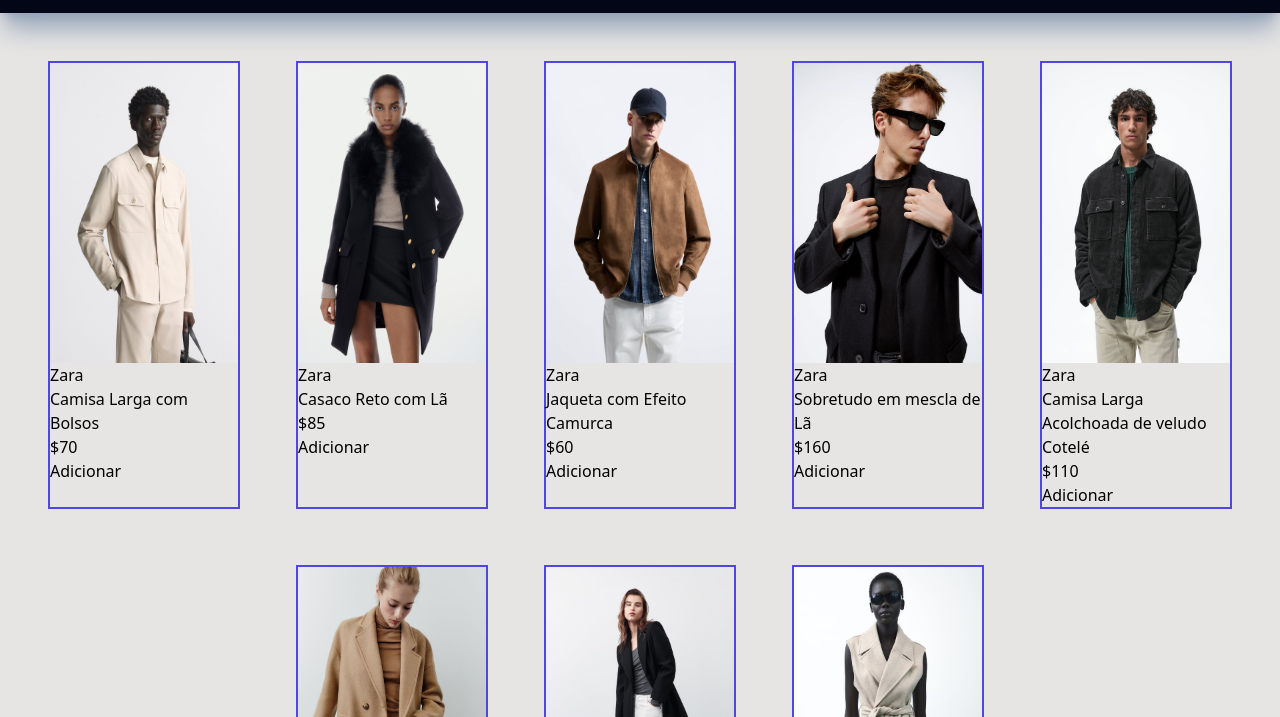
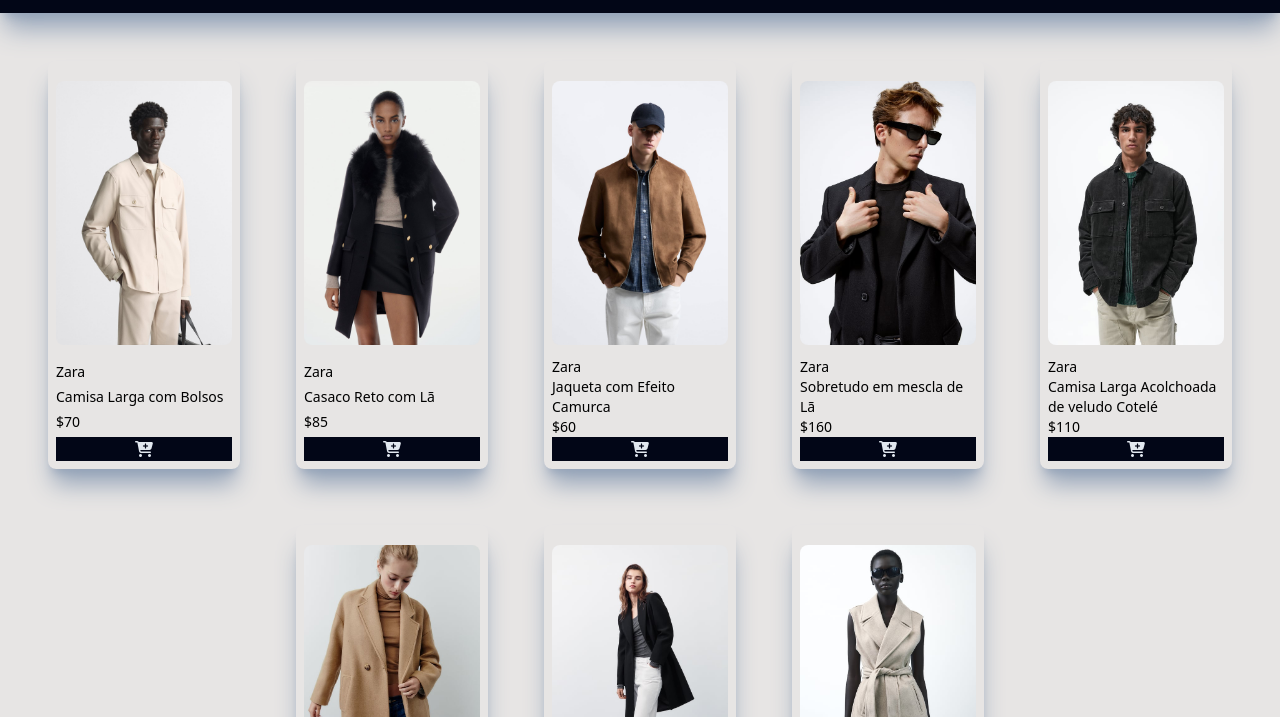
Before and after one commit to wilhamoreira/E-commerce-js, a website built with Vite: page index.html in a window 1280 px wide. Shown: the part 83-800 px from the top of the page. Built offline with nearby package versions, Linux system fonts and the light colour scheme.

Commit message:
Aula 03 Adicionando funções ao carrinho - adicionando itens ao carrinho

```diff
--- a/index.html
+++ b/index.html
@@ -8,22 +8,23 @@
   <link rel="stylesheet" href="https://cdnjs.cloudflare.com/ajax/libs/font-awesome/6.4.2/css/all.min.css" integrity="sha512-z3gLpd7yknf1YoNbCzqRKc4qyor8gaKU1qmn+CShxbuBusANI9QpRohGBreCFkKxLhei6S9CQXFEbbKuqLg0DA==" crossorigin="anonymous" referrerpolicy="no-referrer" />
 </head>
 <body class="bg-stone-200 flex flex-col">
-  <section id="carrinho" class="fixed top-0 right-[-360px] bg-slate-950 h-screen w-[360px] text-slate-200 z-50">
+  <!-- Carrinho -->
+  <section id="carrinho" class="fixed top-0 right-[-360px] bg-slate-950 h-screen w-[360px] text-slate-200 z-50 duration-200 border-l border-slate-200 p-5 flex flex-col justify-between">
     <div id="cabecalho-carrinho" class="flex justify-between m-4">
       <p>Meu carrinho</p>
       <button id="fechar-carrinho"><i class="fa-solid fa-circle-xmark"></i></button>
     </div>
+    <!-- adiciona produto no carrinho -->
     <section id="produtos-carrinho">
-      <p>Camisa larga com bolsos</p>
-      <p>Casaco reto com Lã</p>
-      <p>Jaqueta com efeito camurça</p>
+
     </section>
-    <p id="preco-total">$200</p>
+
+
     <button class="bg-slate-200 text-slate-900 p-1">Finalizar compra</button>
   </section>
 
   <!-- Cabeçario -->
-  <header class="flex bg-slate-950 justify-between px-8 py-4 sticky top-0  shadow-xl shadow-slate-400 text-xl">
+  <header class="flex bg-slate-950 justify-between px-8 py-4 sticky top-0 z-10 shadow-xl shadow-slate-400 text-xl">
     <img src="./assets/logo/hashtag.svg" alt="Logo do Magazine Hashtah" class="h-16 p-2">
     <div  class="text-slate-200 flex gap-2 items-end mx-2">
       <button id="abrir-carrinho" class="mx-2"><i class="fa-solid fa-cart-shopping"></i></button>
--- a/main.js
+++ b/main.js
@@ -1,82 +1,7 @@
+import { renderizarCatalago } from "./src/cartaoProduto"
 import { inicializarCarrinho } from "./src/menuCarrinho"
-const catalago = [
-{
-    id: 1,
-    marca: "Zara",
-    nome: "Camisa Larga com Bolsos",
-    preco: 70,
-    imagem: "product-1.jpg",
-    feminino: false
-},
-{
-    id: 2,
-    marca: "Zara",
-    nome: "Casaco Reto com Lã",
-    preco: 85,
-    imagem: "product-2.jpg",
-    feminino: true
-},
-{
-    id: 3,
-    marca: "Zara",
-    nome: "Jaqueta com Efeito Camurca",
-    preco: 60,
-    imagem: "product-3.jpg",
-    feminino: false
-},
-{
-    id: 4,
-    marca: "Zara",
-    nome: "Sobretudo em mescla de Lã",
-    preco: 160,
-    imagem: "product-4.jpg",
-    feminino: false
-},
-{
-    id: 5,
-    marca: "Zara",
-    nome: "Camisa Larga Acolchoada de veludo Cotelé",
-    preco: 110,
-    imagem: "product-5.jpg",
-    feminino: false
-},
-{
-    id: 6,
-    marca: "Zara",
-    nome: "Casaco de lã com Botões",
-    preco: 170,
-    imagem: "product-6.jpg",
-    feminino: true
-},
-{
-    id: 7,
-    marca: "Zara",
-    nome: "Casaco com Botões",
-    preco: 170,
-    imagem: "product-7.jpg",
-    feminino: true
-},
-{
-    id: 8,
-    marca: "Zara",
-    nome: "Colete Comprido com Cinyo",
-    preco: 88,
-    imagem: "product-8.jpg",
-    feminino: true
-}
-]
 
-for (const produtoCatalago of catalago ){
 
-    const cartaoProduto = `<div class="border-solid border-2 border-indigo-600 w-48 m-2" id="card-produto-${produtoCatalago.id}">
-    <img src="./assets/img/${produtoCatalago.imagem}" alt="Produto" style="height: 300px;">
-    <p class='marca'>${produtoCatalago.marca}</p>
-    <p>${produtoCatalago.nome}</p>
-    <p>$${produtoCatalago.preco}</p>
-    <button>Adicionar</button>
-    </div>`
 
-    document.getElementById("container-produto").innerHTML += cartaoProduto
-}
-
+renderizarCatalago()
 inicializarCarrinho()
--- /dev/null
+++ b/src/cartaoProduto.js
@@ -0,0 +1,26 @@
+import { adicionarAoCarrinho } from "./menuCarrinho"
+import { catalago } from "./utilidades"
+export function renderizarCatalago(){
+
+    for (const produtoCatalago of catalago ){
+
+        const cartaoProduto = `<div class="border-solid shadow-xl shadow-slate-400 rounded-lg w-48 m-2 flex flex-col justify-between p-2 group" id="card-produto-${produtoCatalago.id}">
+        <img
+            src="./assets/img/${produtoCatalago.imagem}"
+            class="group-hover:scale-110 duration-300 my-3 rounded-lg"
+            alt="Produto"
+        />
+        <p class='text-sm'>${produtoCatalago.marca}</p>
+        <p class='text-sm'>${produtoCatalago.nome}</p>
+        <p class='text-sm'>$${produtoCatalago.preco}</p>
+        <button id='adicionar-${produtoCatalago.id}' class="bg-slate-950 text-slate-200 flex justify-center p-1 hover:bg-slate-700"><i class="fa-solid fa-cart-plus"></i></button>
+        </div>`
+
+        document.getElementById("container-produto").innerHTML += cartaoProduto
+
+    }
+
+    for(const produtoCatalago of catalago){
+        document.getElementById(`adicionar-${produtoCatalago.id}`).addEventListener("click", () => adicionarAoCarrinho(produtoCatalago.id))
+    }
+}
--- a/src/menuCarrinho.js
+++ b/src/menuCarrinho.js
@@ -1,3 +1,4 @@
+import { catalago } from "./utilidades"
 function abrirCarrinho(){
     document.getElementById("carrinho").classList.remove("right-[-360px]")
     document.getElementById("carrinho").classList.add("right-[-0px]")
@@ -15,3 +16,20 @@
     botaoFecharCarrinho.addEventListener("click", fecharCarrinho)
     botaoAbrirCarrinho.addEventListener("click", abrirCarrinho)
 }
+
+export function adicionarAoCarrinho(idProduto){
+    const produto = catalago.find((p) => p.id ===idProduto)
+    const containerProdutosCarrinho = document.getElementById('produtos-carrinho')
+    const cartaoProdutoCarrinho = `
+      <article  class="flex bg-slate-100 rounded-lg p-1 relative">
+        <button id="fechar-carrinho" class="absolute top-0 right-2"><i class="fa-solid fa-circle-xmark text-slate-500 hover:text-slate-800"></i></button>
+        <img src="./assets/img/${produto.imagem}" alt="Carrinho: ${produto.nome}" class="h-24 rounded-lg">
+        <div class="py-2">
+          <p class="text-slate-900 text-sm">${produto.nome}</p>
+          <p class="text-slate-400 text-xs">Tamanho: M</p>
+          <p class="text-green-700 text-lg">$${produto.preco}</p>
+        </div>
+      </article>`
+
+      containerProdutosCarrinho.innerHTML += cartaoProdutoCarrinho
+}
--- /dev/null
+++ b/src/utilidades.js
@@ -0,0 +1,66 @@
+export const catalago = [
+    {
+        id: 1,
+        marca: "Zara",
+        nome: "Camisa Larga com Bolsos",
+        preco: 70,
+        imagem: "product-1.jpg",
+        feminino: false
+    },
+    {
+        id: 2,
+        marca: "Zara",
+        nome: "Casaco Reto com Lã",
+        preco: 85,
+        imagem: "product-2.jpg",
+        feminino: true
+    },
+    {
+        id: 3,
+        marca: "Zara",
+        nome: "Jaqueta com Efeito Camurca",
+        preco: 60,
+        imagem: "product-3.jpg",
+        feminino: false
+    },
+    {
+        id: 4,
+        marca: "Zara",
+        nome: "Sobretudo em mescla de Lã",
+        preco: 160,
+        imagem: "product-4.jpg",
+        feminino: false
+    },
+    {
+        id: 5,
+        marca: "Zara",
+        nome: "Camisa Larga Acolchoada de veludo Cotelé",
+        preco: 110,
+        imagem: "product-5.jpg",
+        feminino: false
+    },
+    {
+        id: 6,
+        marca: "Zara",
+        nome: "Casaco de lã com Botões",
+        preco: 170,
+        imagem: "product-6.jpg",
+        feminino: true
+    },
+    {
+        id: 7,
+        marca: "Zara",
+        nome: "Casaco com Botões",
+        preco: 170,
+        imagem: "product-7.jpg",
+        feminino: true
+    },
+    {
+        id: 8,
+        marca: "Zara",
+        nome: "Colete Comprido com Cinyo",
+        preco: 88,
+        imagem: "product-8.jpg",
+        feminino: true
+    }
+    ]
```
